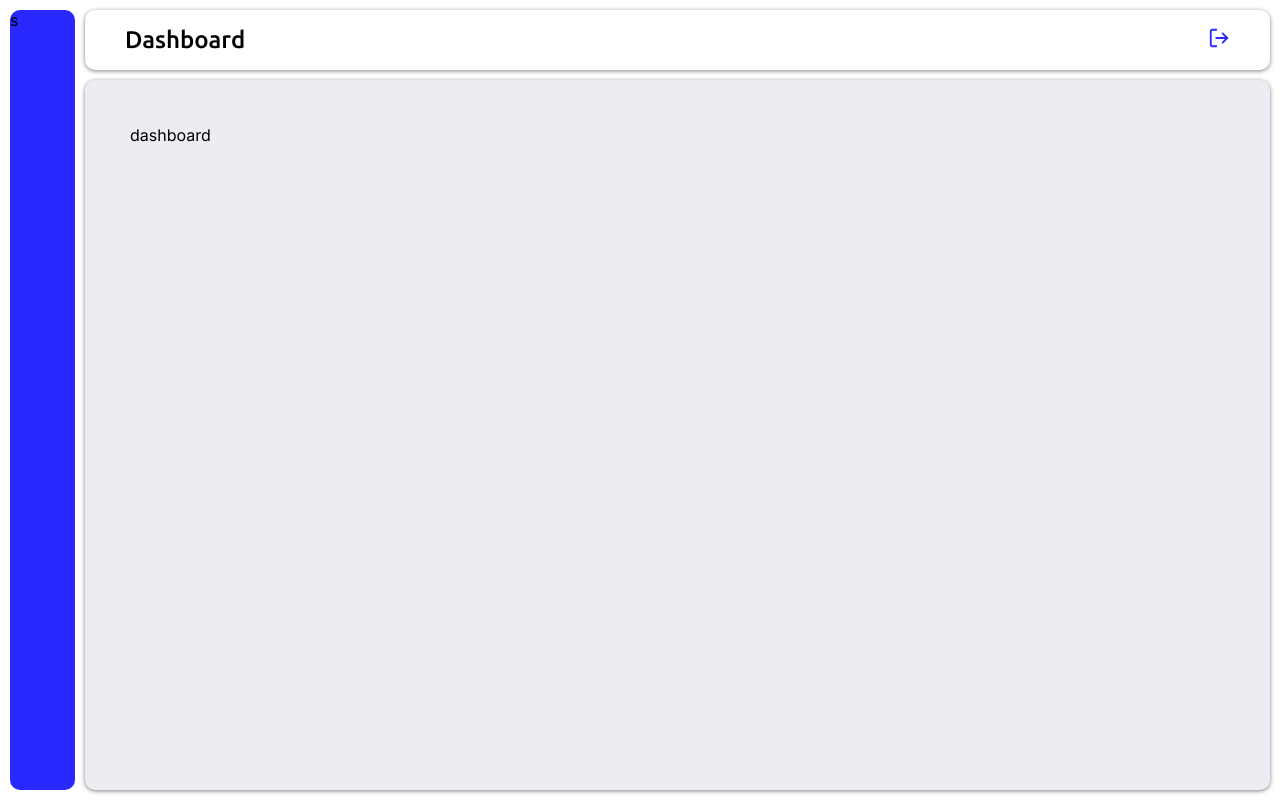
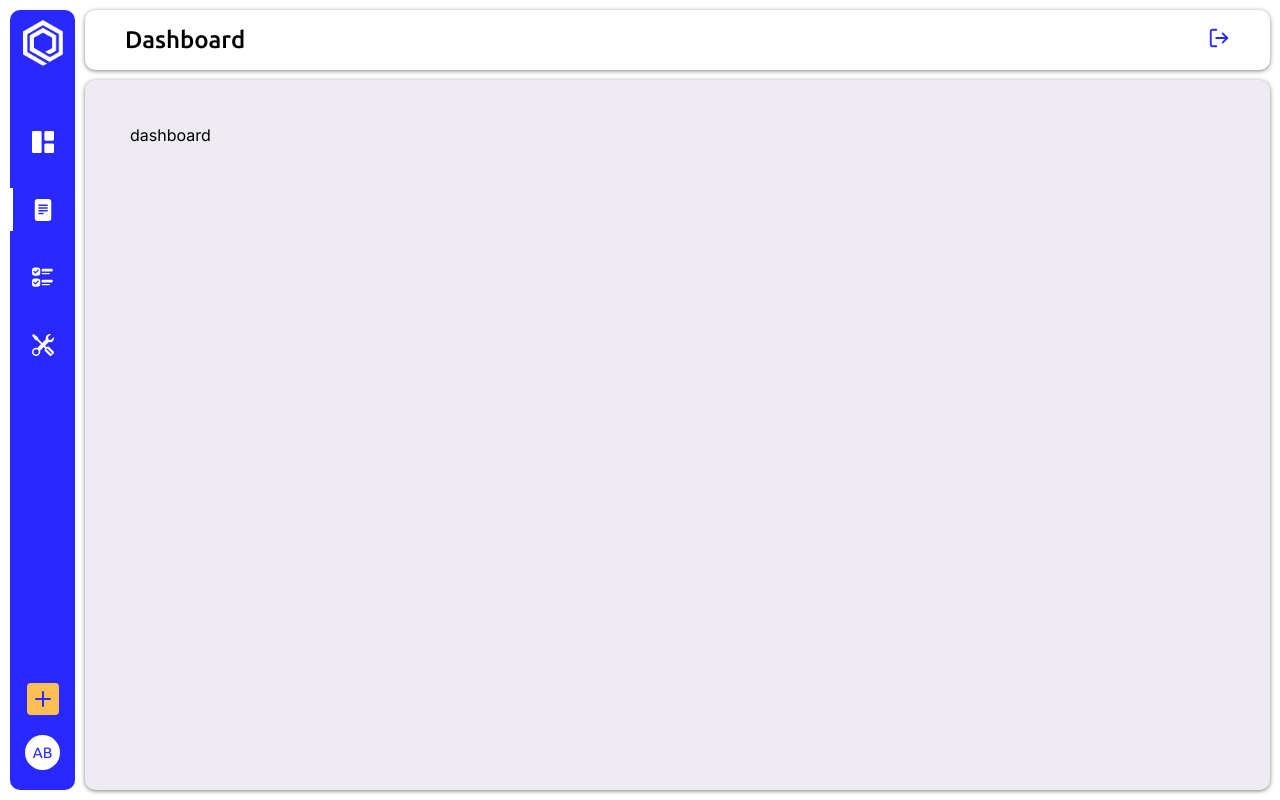
Before and after one commit to ArunBohra12/peppy-projects, a React (Vite) app in the folder client/: page /projects in a window 1280 px wide. Built offline with nearby package versions, Linux system fonts and the light colour scheme.

Commit message:
Complete sidebar ui, made it responsive, and add the pulse animation

```diff
--- a/client/src/components/header/header.component.tsx
+++ b/client/src/components/header/header.component.tsx
@@ -1,4 +1,6 @@
 import { FiLogOut as LogOutBtn, FiMenu as MenuBtn } from 'react-icons/fi';
+
+import { toggleSidebar } from '../sidebar/sidebar.component';
 
 import './header.styles.scss';
 
@@ -11,7 +13,7 @@ const Header = (): JSX.Element => {
           <LogOutBtn className='header-icon' />
         </div>
 
-        <div className='toggle-sidebar-btn'>
+        <div className='toggle-sidebar-btn' onClick={toggleSidebar}>
           <MenuBtn className='header-icon' />
         </div>
       </div>
--- a/client/src/components/sidebar/sidebar.component.tsx
+++ b/client/src/components/sidebar/sidebar.component.tsx
@@ -1,5 +1,49 @@
+import { Link } from 'react-router-dom';
+import { BsFillPlusSquareFill as CreateBtn } from 'react-icons/bs';
+
+import logoWhite from '../../assets/img/logos/logo-white.png';
+import logoWhiteName from '../../assets/img/logos/logo-white-name.png';
+
+import SidebarNavigation from './sidebarNavigation.component';
+
+import './sidebar.styles.scss';
+
+export const toggleSidebar = (): void => {
+  const sidebar = document.querySelector('aside.sidebar') as HTMLElement;
+  const sidebarOverlay = document.querySelector('.sidebar-overlay') as HTMLElement;
+
+  sidebar.classList.toggle('open');
+  sidebarOverlay.classList.toggle('open');
+};
+
 const Sidebar = (): JSX.Element => {
-  return <aside className='sidebar'>s</aside>;
+  return (
+    <>
+      <div className='sidebar-overlay' onClick={toggleSidebar}></div>
+      <aside className='sidebar'>
+        <div className='sidebar-logo'>
+          <picture>
+            <source media='(max-width: 768px)' srcSet={logoWhiteName} />
+            <img src={logoWhite} alt='PeppyProjects' />
+          </picture>
+        </div>
+
+        <SidebarNavigation />
+
+        <div className='sidebar-actions'>
+          <div className='create-task-action'>
+            <CreateBtn />
+            <div className='sidebar-link-text'>Create Task</div>
+          </div>
+
+          <Link to='/profile' className='profile-page-link'>
+            <div className='user-logo'>AB</div>
+            <div className='sidebar-link-text'>Arun Bohra</div>
+          </Link>
+        </div>
+      </aside>
+    </>
+  );
 };
 
 export default Sidebar;
--- a/client/src/components/sidebar/sidebar.styles.scss
+++ b/client/src/components/sidebar/sidebar.styles.scss
@@ -0,0 +1,221 @@
+.sidebar {
+  display: flex;
+  flex-direction: column;
+  align-items: center;
+}
+
+.sidebar-overlay {
+  position: fixed;
+  height: 100vh;
+  width: 100%;
+  background-color: rgba(0, 0, 0, 0.7);
+  opacity: 0;
+  visibility: hidden;
+  transition: opacity 0.3s;
+}
+
+.sidebar-logo {
+  text-align: center;
+  margin-top: 1rem;
+}
+
+.sidebar-logo img {
+  width: 4rem;
+}
+
+.sidebar-navigation {
+  align-self: stretch;
+  text-align: center;
+  margin-top: 5rem;
+
+  display: flex;
+  flex-direction: column;
+  gap: 2.5rem;
+}
+
+.sidebar-navigation-item {
+  padding: 1rem 0;
+  border-left: 3px solid transparent;
+}
+
+.sidebar-navigation-item.active {
+  border-left: 3px solid #fff;
+}
+
+.sidebar-link-text {
+  display: none;
+}
+
+/* Tooltip hover code */
+.sidebar-tooltip {
+  position: relative;
+}
+
+.sidebar-tooltip::before {
+  content: '';
+  position: absolute;
+  top: 50%;
+  right: -65%;
+  width: 0;
+  height: 0;
+  transform: translate(-50%, -50%);
+
+  /* Creates the triangle */
+  border-style: solid;
+  border-width: 4px;
+  border-color: transparent #2929ff transparent transparent;
+  opacity: 0;
+  visibility: hidden;
+  transition: all 0.3s;
+}
+
+.sidebar-tooltip::after {
+  content: attr(data-name);
+  position: absolute;
+  top: 50%;
+  left: 230%;
+  transform: translate(-50%, -50%);
+  background: #fff;
+  color: #2929ff;
+  padding: 0.6rem 1.5rem;
+  text-align: center;
+  font-size: 1.3rem;
+  font-weight: 500;
+  border-radius: 0px 8px 8px 0px;
+  border-left: 2px solid #2929ff;
+  width: 9rem;
+  box-shadow: 0 0 9px 5px rgba(183, 192, 206, 0.1);
+  opacity: 0;
+  visibility: hidden;
+  transition: all 0.3s;
+}
+
+.sidebar-tooltip:hover::before,
+.sidebar-tooltip:hover::after {
+  opacity: 1;
+  visibility: visible;
+}
+
+.sidebar-tooltip:hover::before {
+  right: -35%;
+}
+
+.sidebar-tooltip:hover::after {
+  left: 200%;
+}
+
+.sidebar-navigation-item svg {
+  vertical-align: middle;
+  cursor: pointer;
+  fill: #fff;
+  height: 2.2rem;
+  width: 2.2rem;
+  /* -3px left margin to counter the border for active link */
+  margin-left: -3px;
+}
+
+.sidebar-actions {
+  margin-top: auto;
+  margin-bottom: 2rem;
+  display: flex;
+  flex-direction: column;
+  align-items: center;
+  gap: 2rem;
+}
+
+.create-task-action {
+  cursor: pointer;
+}
+
+.create-task-action svg {
+  height: 3.2rem;
+  width: 3.2rem;
+  fill: #ffbf54;
+}
+
+.profile-page-link,
+.create-task-action {
+  display: flex;
+  color: #fff;
+  align-items: center;
+  gap: 2rem;
+}
+
+.user-logo {
+  border-radius: 50%;
+  height: 3.5rem;
+  width: 3.5rem;
+  font-family: 'Ubuntu', sans-serif;
+  font-size: 1.5rem;
+  color: #2929ff;
+  background: #fff;
+  display: flex;
+  align-items: center;
+  justify-content: center;
+}
+
+/* Media queries */
+
+@media only screen and (max-width: 768px) {
+  .sidebar {
+    position: fixed;
+    height: 100%;
+    width: min(30rem, 90%);
+    align-items: flex-start;
+    transform: translateX(-100%);
+    transition: transform 0.3s;
+  }
+
+  .sidebar.open {
+    transform: translateX(0);
+    z-index: 999;
+  }
+
+  .sidebar-overlay.open {
+    opacity: 1;
+    visibility: visible;
+    z-index: 999;
+  }
+
+  .sidebar-logo {
+    margin-top: 2.5rem;
+    margin-left: 4rem;
+  }
+
+  .sidebar-logo img {
+    width: 14rem;
+  }
+
+  .sidebar-navigation-item {
+    display: flex;
+    align-items: center;
+    gap: 2.5rem;
+    padding-left: 4rem;
+    color: #fff;
+  }
+
+  .sidebar-link-text {
+    display: block;
+  }
+
+  .sidebar-tooltip:hover::before,
+  .sidebar-tooltip:hover::after {
+    content: unset;
+  }
+
+  .sidebar-actions {
+    margin-left: 4rem;
+  }
+}
+
+/* Animations */
+
+@media only screen and (min-width: 768px) {
+  .sidebar-navigation-item:hover svg,
+  .create-task-action:hover,
+  .profile-page-link:hover {
+    animation-name: pulse;
+    animation-duration: 0.8s;
+    animation-timing-function: ease-in-out;
+  }
+}
--- /dev/null
+++ b/client/src/components/sidebar/sidebarNavItems.ts
@@ -0,0 +1,38 @@
+import { IconType } from 'react-icons/lib';
+import {
+  BsGrid1X2Fill as DashboardBtn,
+  BsFillFileTextFill as ProjectsBtn,
+  BsUiChecks as TasksBtn,
+  BsTools as SettingsBtn,
+} from 'react-icons/bs';
+
+type SidebarNavigationItem = {
+  name: string;
+  path: string;
+  icon: IconType;
+};
+
+const sidebarNavigationItems: SidebarNavigationItem[] = [
+  {
+    name: 'Dashboard',
+    path: '/',
+    icon: DashboardBtn,
+  },
+  {
+    name: 'Projects',
+    path: '/projects',
+    icon: ProjectsBtn,
+  },
+  {
+    name: 'Tasks',
+    path: '/tasks',
+    icon: TasksBtn,
+  },
+  {
+    name: 'Settings',
+    path: '/settings',
+    icon: SettingsBtn,
+  },
+];
+
+export default sidebarNavigationItems;
--- /dev/null
+++ b/client/src/components/sidebar/sidebarNavigation.component.tsx
@@ -0,0 +1,27 @@
+import { Link } from 'react-router-dom';
+import sidebarNavigationItems from './sidebarNavItems';
+
+const SidebarNavigation = (): JSX.Element => {
+  const currentPage = '/projects';
+
+  return (
+    <div className='sidebar-navigation'>
+      {sidebarNavigationItems.map(navItem => {
+        const isActive = currentPage === navItem.path;
+
+        return (
+          <Link
+            to={navItem.path}
+            key={navItem.name}
+            className={`sidebar-navigation-item sidebar-tooltip ${isActive ? 'active' : ''}`}
+            data-name={navItem.name}>
+            <navItem.icon />
+            <div className='sidebar-link-text'>{navItem.name}</div>
+          </Link>
+        );
+      })}
+    </div>
+  );
+};
+
+export default SidebarNavigation;
--- a/client/src/pages/main/main.component.tsx
+++ b/client/src/pages/main/main.component.tsx
@@ -1,4 +1,5 @@
 import { Route, Routes } from 'react-router-dom';
+
 import Header from '../../components/header/header.component';
 import Sidebar from '../../components/sidebar/sidebar.component';
 import Dashboard from '../dashboard/dashboard.page';
--- a/client/src/pages/main/main.styles.scss
+++ b/client/src/pages/main/main.styles.scss
@@ -57,8 +57,4 @@
   .panel {
     padding: 4.5rem 1rem;
   }
-
-  .sidebar {
-    display: none;
-  }
 }
--- a/client/src/scss/variables/_animations.scss
+++ b/client/src/scss/variables/_animations.scss
@@ -6,3 +6,18 @@
     opacity: 1;
   }
 }
+
+@keyframes pulse {
+  0% {
+    -webkit-transform: scaleX(1);
+    transform: scaleX(1);
+  }
+  50% {
+    -webkit-transform: scale3d(1.25, 1.25, 1.25);
+    transform: scale3d(1.25, 1.25, 1.25);
+  }
+  to {
+    -webkit-transform: scaleX(1);
+    transform: scaleX(1);
+  }
+}
```
